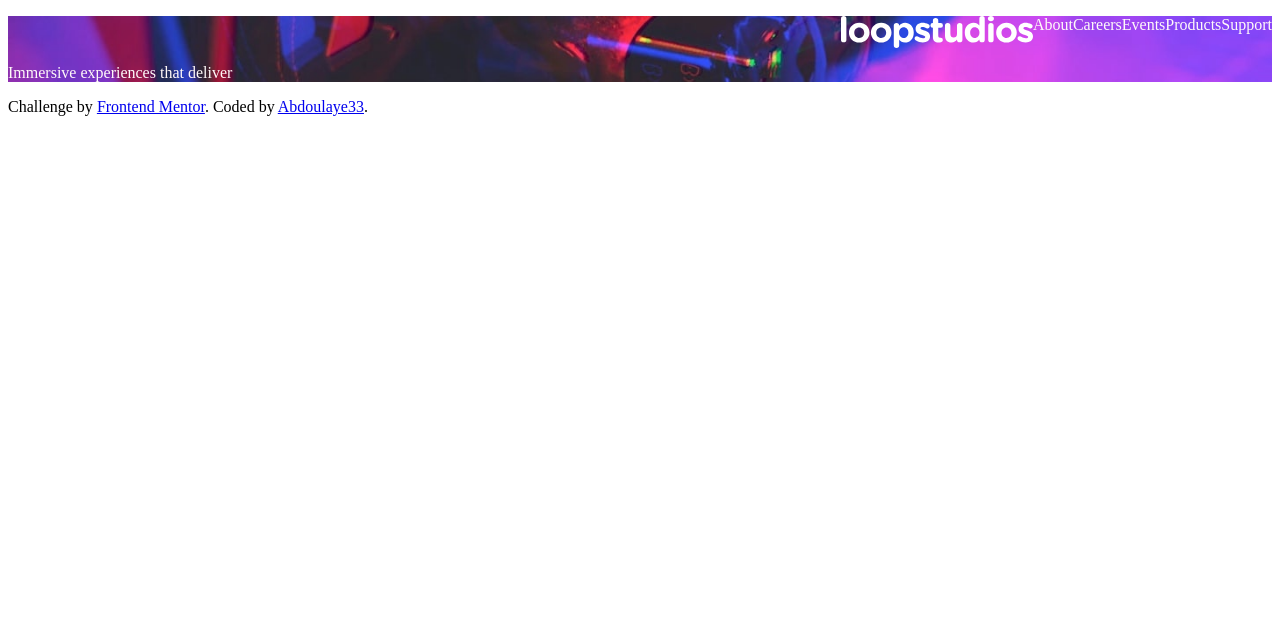
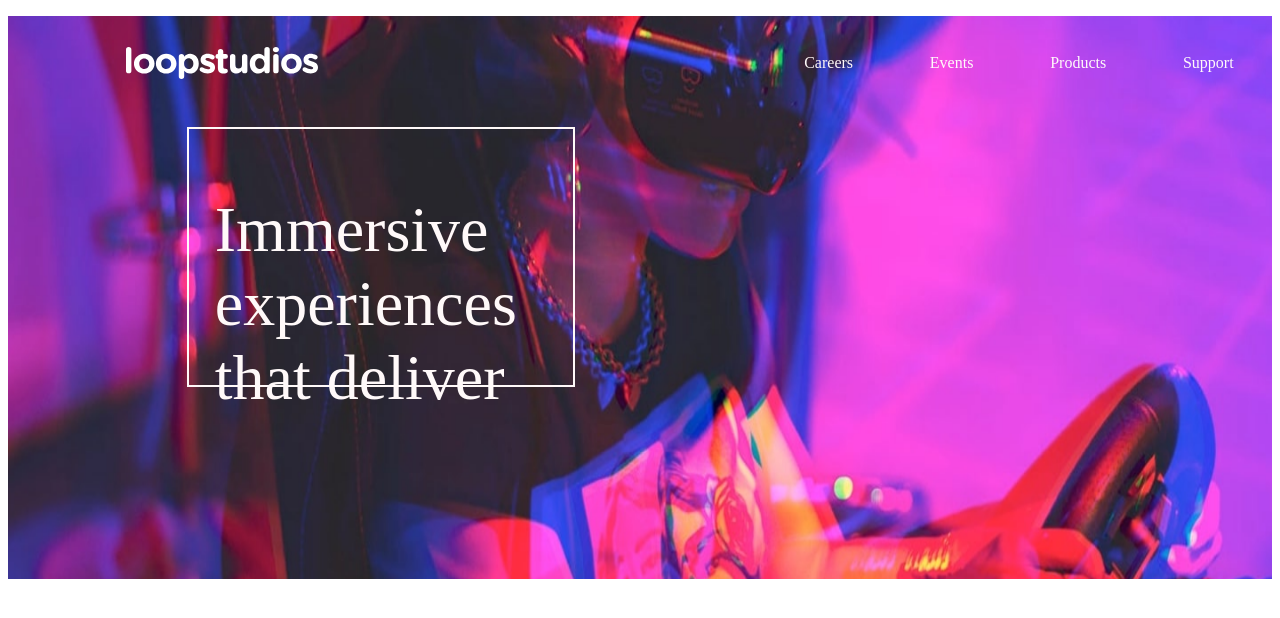
Before and after one commit to Abdoulaye33/Loopstudios-landing-page, a plain HTML site: page index.html in a window 1280 px wide. Drawn offline with Linux system fonts and the light colour scheme.

Commit message:
header almost done

```diff
--- a/index.html
+++ b/index.html
@@ -16,25 +16,31 @@
     <header>
 
       <ul>
-        <img src="./images/logo.svg" alt="">
-        <li>About</li>
+        <img src="./images/logo.svg" alt="logo Loopstudios">
         <li>Careers</li>
         <li>Events</li>
         <li>Products</li>
         <li>Support</li>
       </ul>
 
-    <p> Immersive experiences that deliver </p>
+    <div>
+      <p> Immersive experiences that deliver </p>
+    </div>
 
     </header>
+    <footer>
 
 
+    </footer>
 
 
+    <!--
         <div class="attribution">
             Challenge by <a href="https://www.frontendmentor.io?ref=challenge" target="_blank">Frontend Mentor</a>.
             Coded by <a href="https://www.frontendmentor.io/profile/Abdoulaye33">Abdoulaye33</a>.
         </div>
+    -->
+
 </main>
 </body>
 </html>
--- a/scssfiles/_header.scss
+++ b/scssfiles/_header.scss
@@ -2,24 +2,39 @@
 
 header {
     background-image: url(../images/desktop/image-hero.jpg);
-    background-size: cover;
     color: $color-txt;
+    background-repeat: no-repeat;
+    background-attachment: fixed;
+    background-size: 100% 100%;
+    padding-bottom: 15vw;
 
     & ul > li {
         list-style-type: none;
-        justify-content: flex-end;
-        align-items: flex-end;
+        padding: 3vw;
 
+        &:hover {
+            text-decoration: underline;
+        }
     }
+
     & ul {
         display: flex;
         justify-content: flex-end;
+        align-items: center;
+    }
+    & ul img {
+        margin-right: 35vw;
+    }
 
-        & img {
-            display: flex;
-            justify-content: flex-start;
-            align-self: flex-start;
+    & div {
+        border: 2px solid $color-txt;
+        margin-left: 14vw;
+        margin-right: 50vw;
+        width: 30vw;
+        height: 20vw;
+        & p {
+            font-size: 4rem;
+            padding-left: 2vw;
         }
     }
-
 }
```
Also changed, not shown: scssfiles/color.scss (line endings or trailing spaces), style.css, 1 other file.
